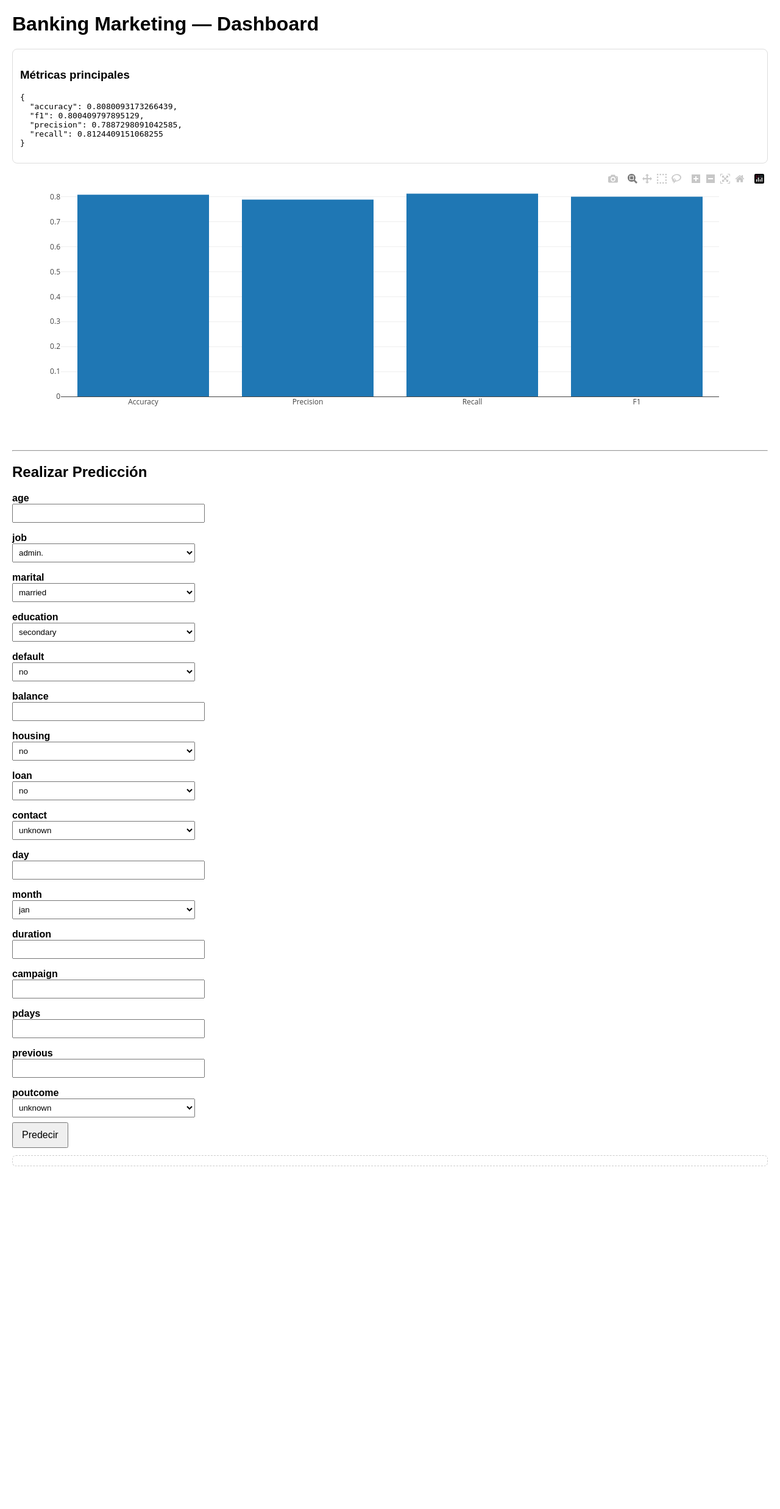
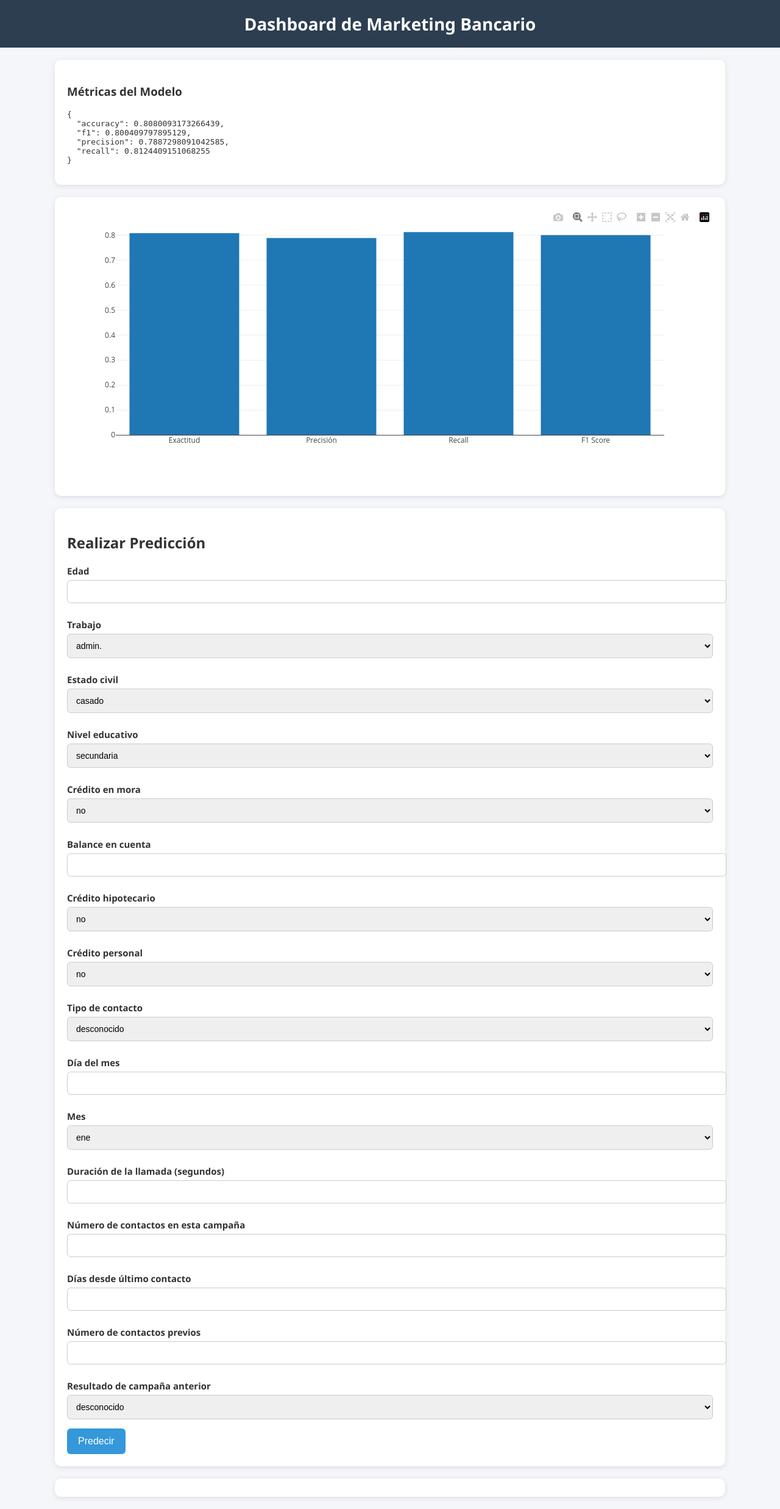
Before and after one commit to Hanah0411/bank_dl_ml_prediction, a Flask app: page / in a window 1280 px wide. Shown: the whole page at 61% size. Before the commit the page ends 1912 px from the top, so only its background shows below. Run offline with Flask 3, Linux system fonts and the light colour scheme; some libraries are stand-ins or nearby versions.

Commit message:
Revamp dashboard layout and localization
Updated the layout and styles of the dashboard to improve aesthetics and usability. Translated labels and metrics to Spanish for localization.

```diff
--- a/templates/index.html
+++ b/templates/index.html
@@ -1,59 +1,152 @@
 <!doctype html>
-<html>
+<html lang="es">
   <head>
     <meta charset="utf-8" />
     <meta name="viewport" content="width=device-width, initial-scale=1" />
     <title>Dashboard - Banking Marketing</title>
     <script src="https://cdn.plot.ly/plotly-latest.min.js"></script>
     <style>
-      body { font-family: Arial, sans-serif; margin: 20px; }
-      .card { border: 1px solid #ddd; padding: 12px; border-radius: 8px; margin-bottom: 12px; }
-      label { font-weight: 600; margin-top: 8px; display:block; }
-      input, select { padding:6px; width: 300px; margin-bottom: 8px; }
-      button { padding:10px 14px; font-size:16px; cursor:pointer; }
-      #result { white-space: pre-wrap; margin-top:12px; border:1px dashed #ccc; padding:8px; border-radius:6px; }
+      body {
+        font-family: "Segoe UI", Arial, sans-serif;
+        margin: 0;
+        padding: 0;
+        background: #f5f6fa;
+        color: #333;
+      }
+
+      header {
+        padding: 20px;
+        background: #2c3e50;
+        color: #fff;
+        text-align: center;
+      }
+
+      h1 { margin: 0; font-size: 28px; }
+
+      .container {
+        max-width: 1100px;
+        margin: auto;
+        padding: 20px;
+      }
+
+      .card {
+        background: #fff;
+        border-radius: 10px;
+        padding: 20px;
+        margin-bottom: 20px;
+        box-shadow: 0 2px 8px rgba(0,0,0,0.1);
+      }
+
+      label {
+        font-size: 15px;
+        font-weight: 600;
+        margin-top: 10px;
+        display: block;
+      }
+
+      input, select {
+        padding: 10px;
+        width: 100%;
+        margin-top: 5px;
+        margin-bottom: 15px;
+        border: 1px solid #ccc;
+        border-radius: 6px;
+        font-size: 14px;
+      }
+
+      button {
+        padding: 12px 18px;
+        background: #3498db;
+        border: none;
+        color: white;
+        border-radius: 6px;
+        font-size: 16px;
+        cursor: pointer;
+        transition: 0.2s;
+      }
+
+      button:hover {
+        background: #2980b9;
+      }
+
+      #result {
+        margin-top: 20px;
+        background: #fff;
+        border-radius: 10px;
+        padding: 15px;
+        box-shadow: 0 2px 8px rgba(0,0,0,0.1);
+        white-space: pre-wrap;
+      }
+
+      #chart {
+        margin-top: 20px;
+      }
     </style>
   </head>
   <body>
-    <h1>Banking Marketing — Dashboard</h1>
+    <header>
+      <h1>Dashboard de Marketing Bancario</h1>
+    </header>
+
+    <div class="container">
 
       <div class="card">
-      <h3>Métricas principales</h3>
+        <h3>Métricas del Modelo</h3>
         <pre id="metrics">Cargando métricas...</pre>
       </div>
 
-    <div id="chart"></div>
+      <div id="chart" class="card"></div>
 
-    <hr>
+      <div class="card">
         <h2>Realizar Predicción</h2>
         <form id="predictForm">
           <div id="formFields"></div>
           <button type="submit">Predecir</button>
         </form>
+      </div>
 
       <div id="result"></div>
 
+    </div>
+
     <script>
-      // Campos del dataset (sin la columna objetivo 'deposit')
-      const fields = ['age','job','marital','education','default','balance','housing','loan','contact','day','month','duration','campaign','pdays','previous','poutcome'];
+      const labels_es = {
+        age: 'Edad',
+        job: 'Trabajo',
+        marital: 'Estado civil',
+        education: 'Nivel educativo',
+        default: 'Crédito en mora',
+        balance: 'Balance en cuenta',
+        housing: 'Crédito hipotecario',
+        loan: 'Crédito personal',
+        contact: 'Tipo de contacto',
+        day: 'Día del mes',
+        month: 'Mes',
+        duration: 'Duración de la llamada (segundos)',
+        campaign: 'Número de contactos en esta campaña',
+        pdays: 'Días desde último contacto',
+        previous: 'Número de contactos previos',
+        poutcome: 'Resultado de campaña anterior'
+      };
 
-      // Opciones recomendadas para campos categóricos (puedes extender/ajustar)
+      const fields = Object.keys(labels_es);
+
       const options = {
         job: ['admin.', 'unknown', 'unemployed','management','housemaid','entrepreneur','student','blue-collar','self-employed','retired','technician','services'],
-        marital: ['married','divorced','single','unknown'],
-        education: ['secondary','tertiary','primary','unknown'],
-        default: ['no','yes','unknown'],
-        housing: ['no','yes'],
-        loan: ['no','yes'],
-        contact: ['unknown','telephone','cellular'],
-        month: ['jan','feb','mar','apr','may','jun','jul','aug','sep','oct','nov','dec'],
-        poutcome: ['unknown','other','failure','success']
+        marital: ['casado','divorciado','soltero','desconocido'],
+        education: ['secundaria','universitaria','primaria','desconocido'],
+        default: ['no','si','desconocido'],
+        housing: ['no','si'],
+        loan: ['no','si'],
+        contact: ['desconocido','teléfono','celular'],
+        month: ['ene','feb','mar','abr','may','jun','jul','ago','sep','oct','nov','dic'],
+        poutcome: ['desconocido','otro','falló','éxito']
       };
 
       const formDiv = document.getElementById('formFields');
       fields.forEach(f => {
         const label = document.createElement('label');
-        label.textContent = f;
+        label.textContent = labels_es[f];
         formDiv.appendChild(label);
 
         if (options[f]) {
@@ -71,7 +164,6 @@
           const input = document.createElement('input');
           input.name = f;
           input.required = true;
-          // numeric hints
           if (['age','balance','day','duration','campaign','pdays','previous'].includes(f)) {
             input.type = 'number';
             input.step = '1';
@@ -82,15 +174,15 @@
         }
       });
 
-      // Fetch metrics to render dashboard and keep metrics variable
       fetch('/metrics').then(r => r.json()).then(m => {
         document.getElementById('metrics').textContent = JSON.stringify(m, null, 2);
-        // chart
+
         const names = [], values = [];
-        if (m.accuracy !== undefined) { names.push('Accuracy'); values.push(m.accuracy); }
-        if (m.precision !== undefined) { names.push('Precision'); values.push(m.precision); }
+        if (m.accuracy !== undefined) { names.push('Exactitud'); values.push(m.accuracy); }
+        if (m.precision !== undefined) { names.push('Precisión'); values.push(m.precision); }
         if (m.recall !== undefined) { names.push('Recall'); values.push(m.recall); }
-        if (m.f1 !== undefined) { names.push('F1'); values.push(m.f1); }
+        if (m.f1 !== undefined) { names.push('F1 Score'); values.push(m.f1); }
+
         if (values.length>0) {
           Plotly.newPlot('chart', [{ x: names, y: values, type: 'bar'}], {margin:{t:20}});
         }
@@ -98,7 +190,6 @@
         document.getElementById('metrics').textContent = 'No se pudieron cargar métricas: ' + err;
       });
 
-      // submit
       document.getElementById('predictForm').addEventListener('submit', async (e) => {
         e.preventDefault();
         const data = {};
```
Lines whose indentation alone changed are shown as unchanged.
